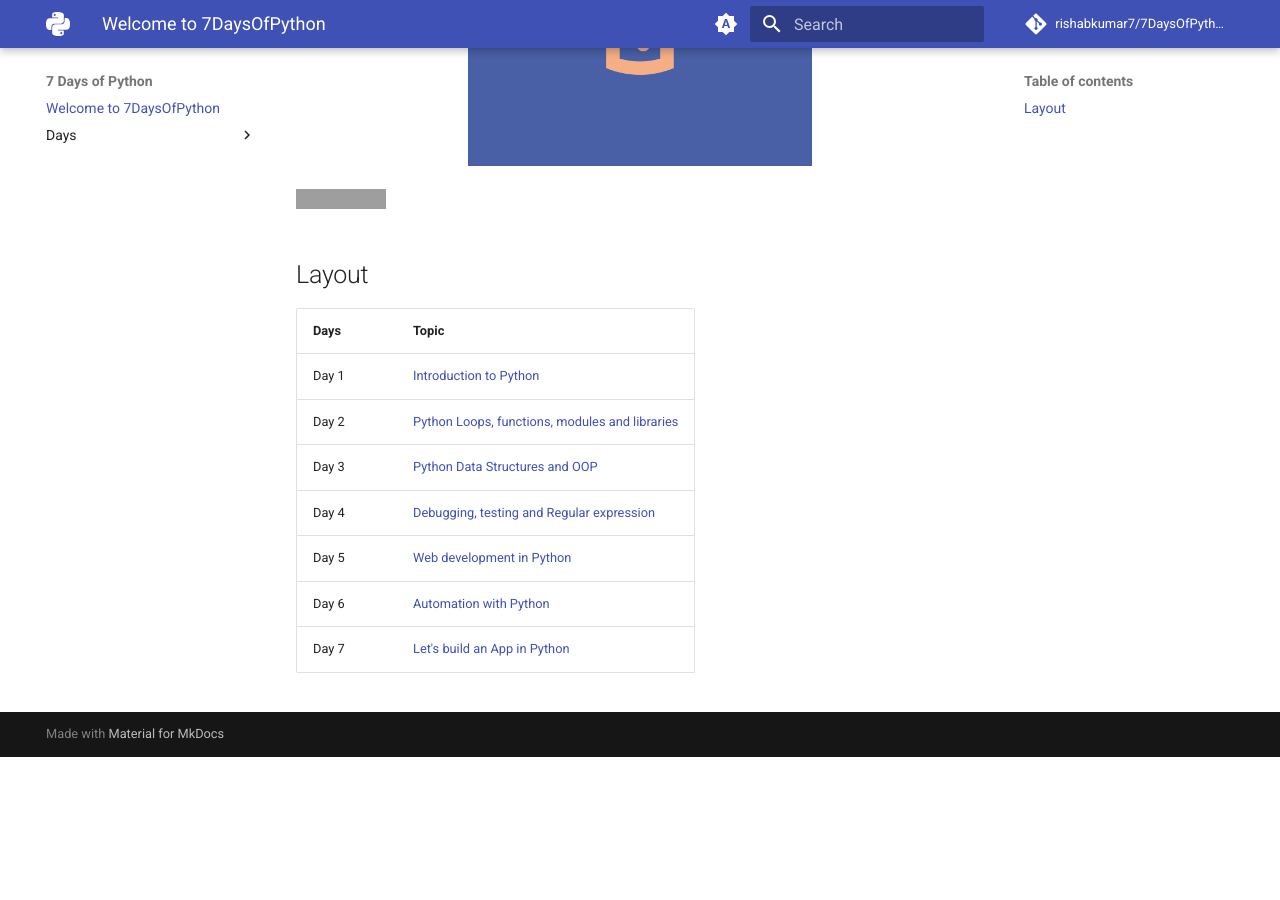
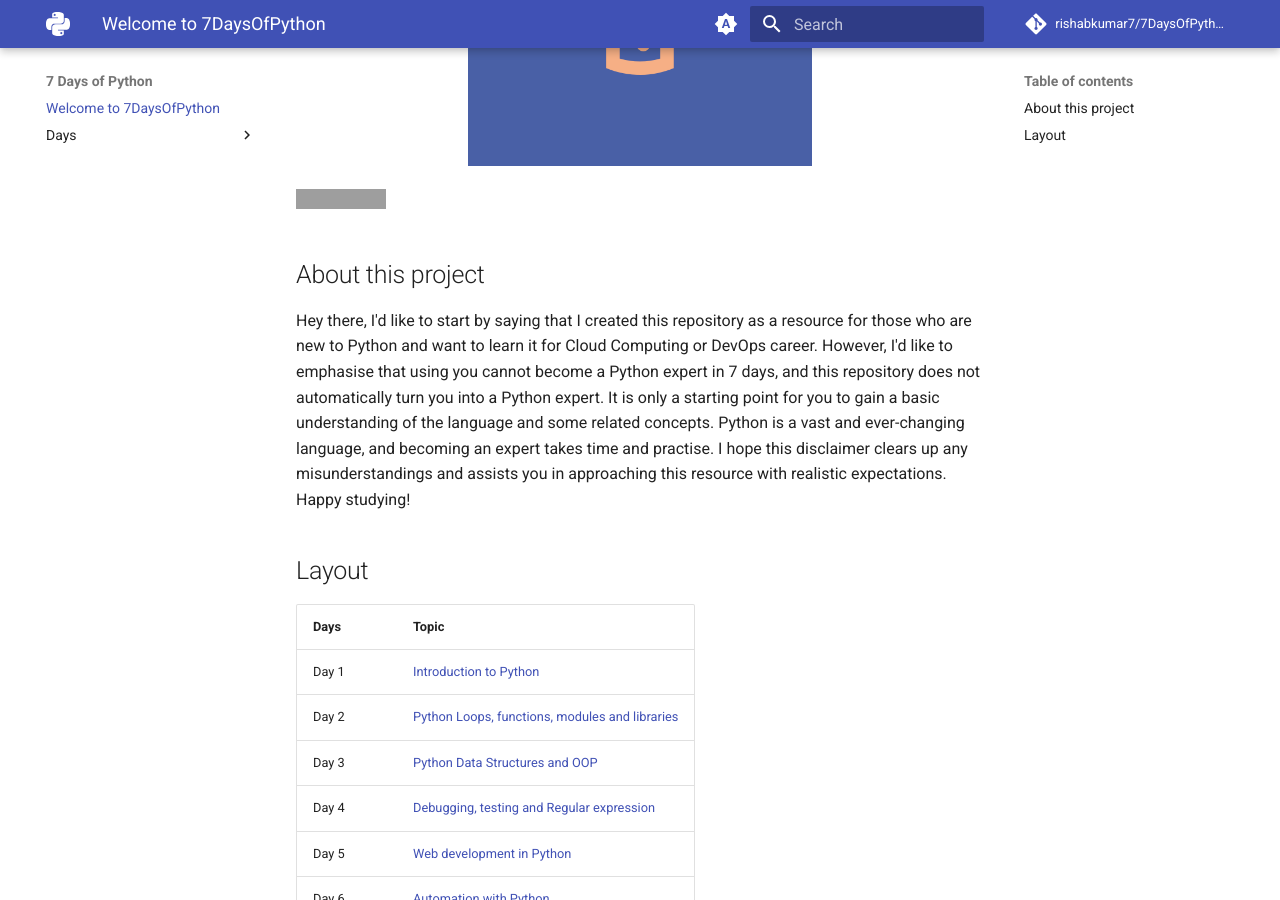
Before and after one commit to rishabkumar7/7DaysOfPython, an MkDocs documentation site: the page built from docs/index.md, in a window 1280 px wide and 900 px high, scrolled down 358 px. Built offline with MkDocs 1.6.1 and Material for MkDocs 9.7.7, drawn with Linux system fonts in a browser that asks for light colours; comment, search, counter and statistics services are not loaded; before the commit the page ends 1115 px from its top, so only the background shows below that; grey boxes are pictures that could not be loaded.

Commit message:
Update index.md

```diff
--- a/docs/index.md
+++ b/docs/index.md
@@ -5,6 +5,14 @@
 </p>
 
 [![GitHub Repo stars](https://img.shields.io/github/stars/rishabkumar7/7DaysOfPython)](https://github.com/rishabkumar7/7DaysOfPython)
+
+## About this project
+
+Hey there, I'd like to start by saying that I created this repository as a resource for those who are new to Python and want to learn it for Cloud Computing or DevOps career.
+However, I'd like to emphasise that using you cannot become a Python expert in 7 days, and this repository does not automatically turn you into a Python expert. It is only a starting point for you to gain a basic understanding of the language and some related concepts.
+Python is a vast and ever-changing language, and becoming an expert takes time and practise.
+I hope this disclaimer clears up any misunderstandings and assists you in approaching this resource with realistic expectations. Happy studying!
+
 
 ## Layout
 
```
